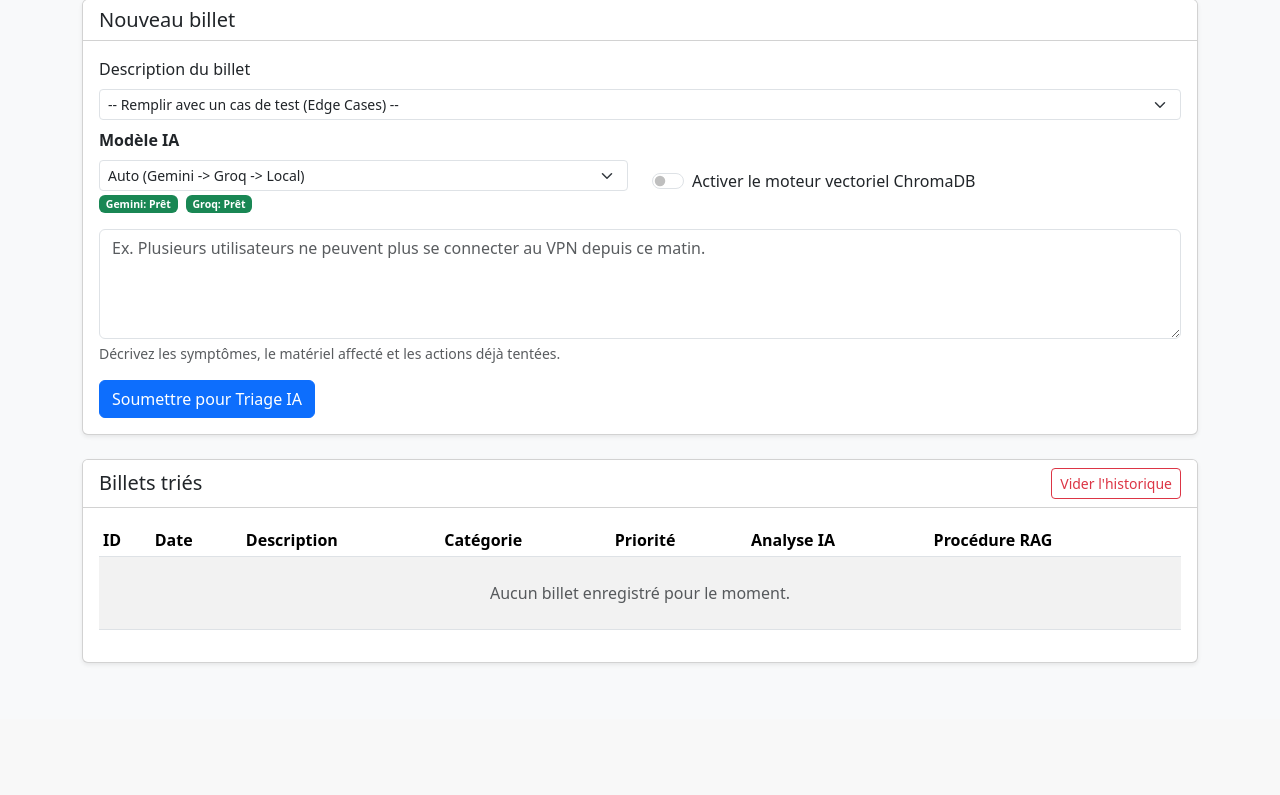
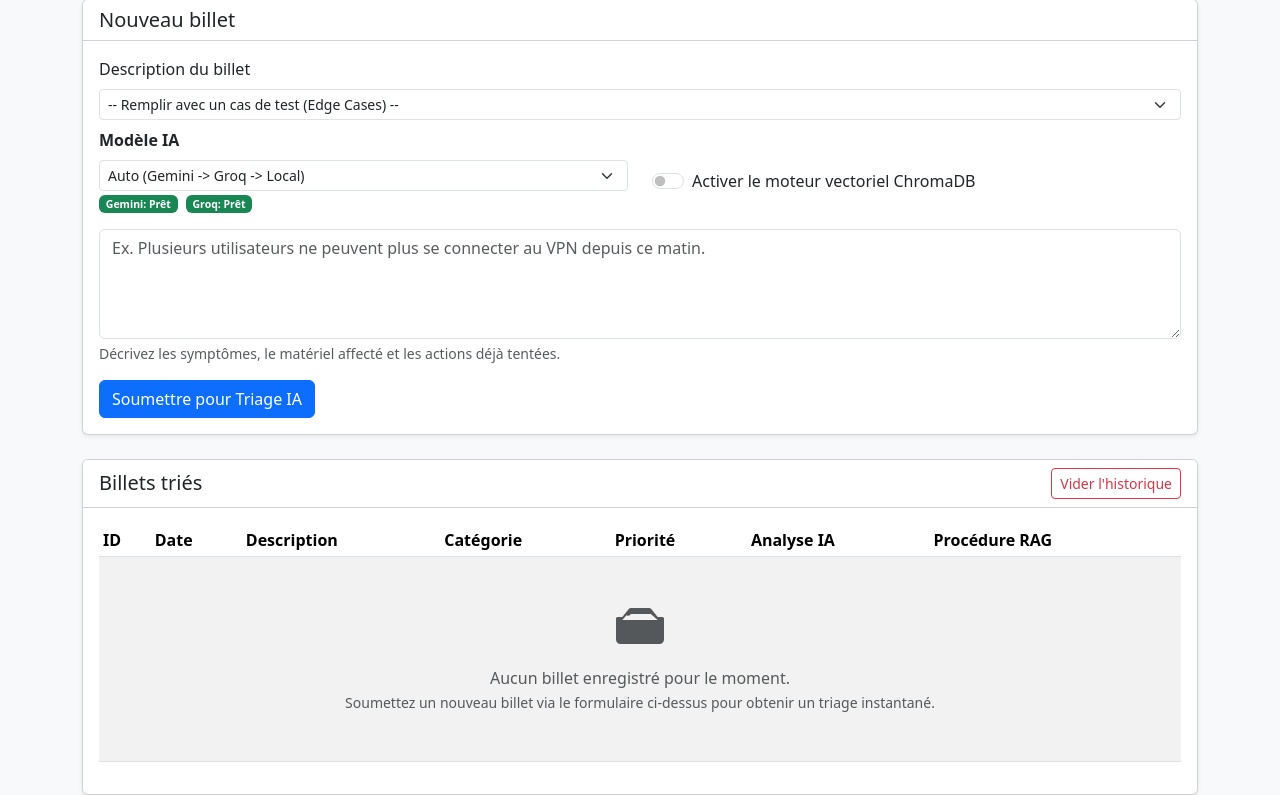
Before and after one commit to RacGab/veille-techno-1SH, a Flask app: page /dashboard in a window 1280 px wide. Shown: the part 81-876 px from the top of the page. Before the commit the page ends 745 px from the top, so only its background shows below. Run offline with Flask 3, Linux system fonts and the light colour scheme; data that the repository does not hold is empty.

Commit message:
ui: refonte de l'expérience utilisateur (toasts, empty states, validation visuelle)

```diff
--- a/src/templates/base.html
+++ b/src/templates/base.html
@@ -43,5 +43,39 @@
     </main>
 
     <script src="https://cdn.jsdelivr.net/npm/bootstrap@5.3.3/dist/js/bootstrap.bundle.min.js"></script>
+
+    <!-- Toast container -->
+    <div id="toastContainer" class="toast-container position-fixed bottom-0 end-0 p-3" style="z-index:1080;" aria-live="polite" aria-atomic="true"></div>
+
+    <script>
+    window.showToast = function(message, type = "danger") {
+        try {
+            const container = document.getElementById('toastContainer');
+            if (!container) return;
+            const colorClassMap = {
+                danger: 'bg-danger text-white',
+                success: 'bg-success text-white',
+                warning: 'bg-warning text-dark',
+                info: 'bg-info text-dark',
+                primary: 'bg-primary text-white'
+            };
+            const color = colorClassMap[type] || colorClassMap.danger;
+            const useWhiteClose = color.includes('text-white');
+            const toast = document.createElement('div');
+            toast.className = `toast align-items-center border-0 ${color}`;
+            toast.setAttribute('role', 'alert');
+            toast.setAttribute('aria-live', 'assertive');
+            toast.setAttribute('aria-atomic', 'true');
+            const closeClass = useWhiteClose ? 'btn-close btn-close-white me-2 m-auto' : 'btn-close me-2 m-auto';
+            toast.innerHTML = `\n                <div class="d-flex">\n                    <div class="toast-body">${message}</div>\n                    <button type="button" class="${closeClass}" data-bs-dismiss="toast" aria-label="Close"></button>\n                </div>\n            `;
+            container.appendChild(toast);
+            const bsToast = new bootstrap.Toast(toast, {delay: 5000});
+            bsToast.show();
+            toast.addEventListener('hidden.bs.toast', () => toast.remove());
+        } catch (e) {
+            try { alert(message); } catch (e) { /* ignore */ }
+        }
+    };
+    </script>
 </body>
 </html>
--- a/src/templates/dashboard.html
+++ b/src/templates/dashboard.html
@@ -167,8 +167,12 @@
                                 </tr>
                             {% else %}
                                 <tr>
-                                    <td colspan="7" class="text-center text-muted py-4">
-                                        Aucun billet enregistré pour le moment.
+                                    <td colspan="7" class="py-5">
+                                        <div class="d-flex flex-column align-items-center justify-content-center">
+                                            <svg xmlns="http://www.w3.org/2000/svg" width="48" height="48" fill="currentColor" class="bi bi-inbox mb-3 text-muted" viewBox="0 0 16 16"><path d="M4.98 1a1 1 0 0 0-.79.38L2.1 4H.5A.5.5 0 0 0 0 4.5v7A1.5 1.5 0 0 0 1.5 13h13A1.5 1.5 0 0 0 16 11.5v-7a.5.5 0 0 0-.5-.5h-1.6L11.81 1.38A1 1 0 0 0 11.02 1H4.98zM2.1 5l1.4-1.62A1 1 0 0 0 4.98 3h6.04a1 1 0 0 0 .48-.12L13.9 5H2.1z"/></svg>
+                                            <p class="h6 mb-1 text-muted">Aucun billet enregistré pour le moment.</p>
+                                            <p class="small text-muted mb-0">Soumettez un nouveau billet via le formulaire ci-dessus pour obtenir un triage instantané.</p>
+                                        </div>
                                     </td>
                                 </tr>
                             {% endfor %}
@@ -249,10 +253,11 @@ testCases.addEventListener("change", () => {
 triageForm.addEventListener("submit", async (event) => {
     event.preventDefault();
 
+    ticketDescription.classList.remove('is-invalid');
     const description = ticketDescription.value.trim();
-
     if (!description) {
-        alert("Veuillez saisir une description de billet.");
+        ticketDescription.classList.add('is-invalid');
+        showToast("Veuillez saisir une description de billet.", "warning");
         return;
     }
 
@@ -286,9 +291,9 @@ triageForm.addEventListener("submit", async (event) => {
             message = `${message} Code HTTP : ${response.status}`;
         }
 
-        alert(message);
+        showToast(message, 'danger');
     } catch (error) {
-        alert(`Impossible de joindre l'API TicketFlow : ${error.message}`);
+        showToast(`Impossible de joindre l'API TicketFlow : ${error.message}`, 'danger');
     } finally {
         submitButton.disabled = false;
         loadingSpinner.classList.add("d-none");
@@ -336,9 +341,9 @@ btnReset.addEventListener("click", async () => {
             message = `${message} Code HTTP : ${response.status}`;
         }
 
-        alert(message);
+        showToast(message, 'danger');
     } catch (error) {
-        alert(`Impossible de joindre l'API TicketFlow : ${error.message}`);
+        showToast(`Impossible de joindre l'API TicketFlow : ${error.message}`, 'danger');
     } finally {
         btnReset.disabled = false;
     }
```
Also changed, not shown: src/templates/portail.html (+6 -3 lines).
